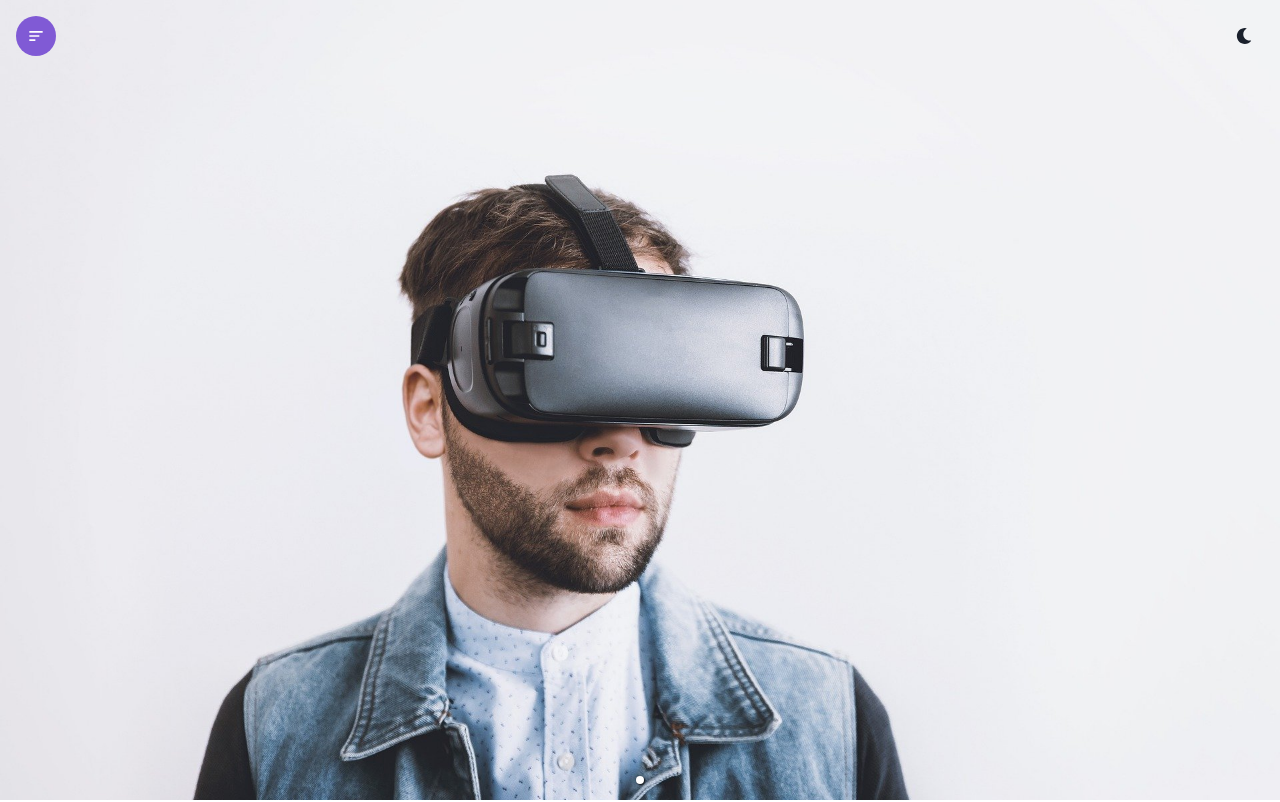
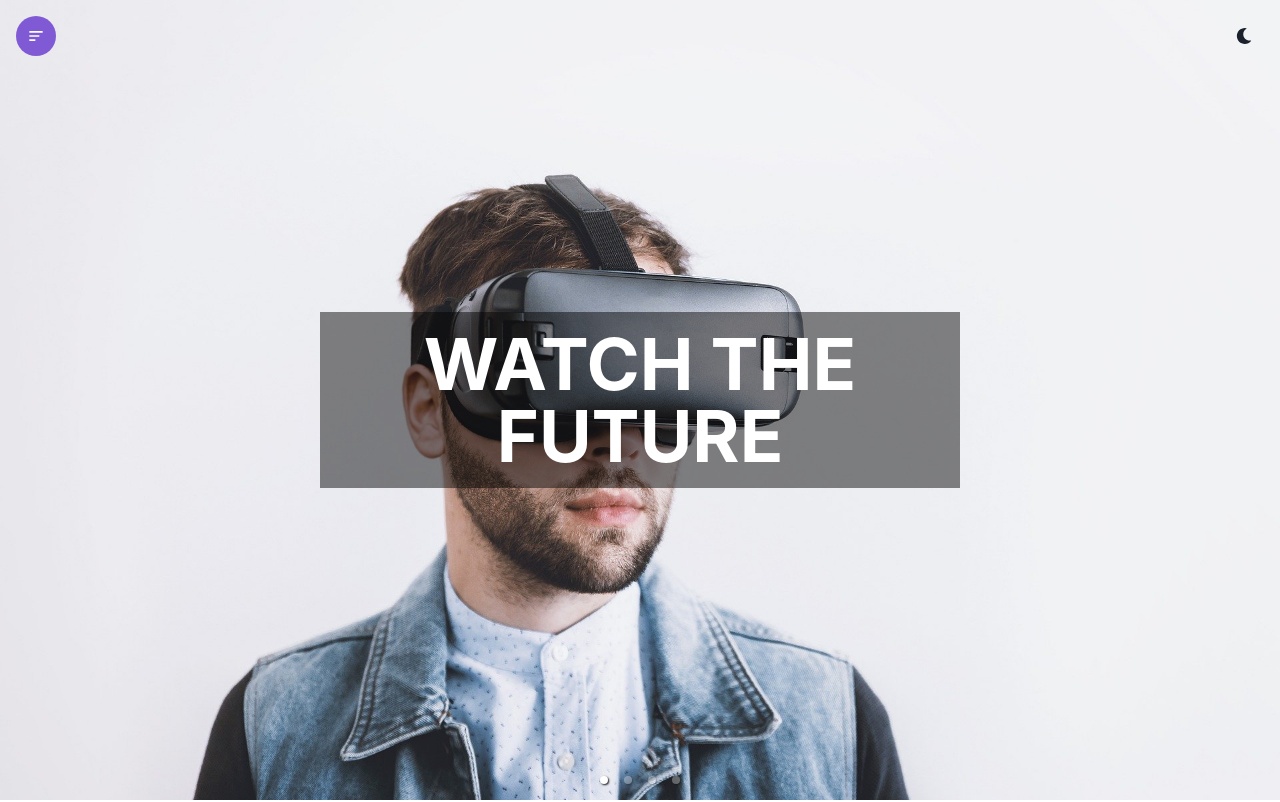
Before and after one commit to Shaikhatif17/react-Videoegy, a React (Create React App) app: page / in a window 1280 px wide. Shown: the top 802 px of the page. Built offline with nearby package versions, Linux system fonts and the light colour scheme.

Commit message:
added home component

```diff
--- a/src/Components/Home.jsx
+++ b/src/Components/Home.jsx
@@ -16,9 +16,21 @@ const Home = () => {
   return (
     <Box>
       <MyCarousel />
+<Container maxW={'container.xl'} minH={'100vh'} p='16'>
+  <Heading textTransform={'uppercase'} py="2" w={"fit-content"} borderBottom={'2px solid'} m='auto'>Services</Heading>
 
+</Container>
     </Box>
   );
+};
+const headingOptions = {
+  pos: 'absolute',
+  left: '50%',
+  top: '50%',
+  transform: 'translate(-50%,-50%)',
+  textTransform: 'uppercase',
+  p: '4',
+  size: '4xl',
 };
 
 const MyCarousel = () => (
@@ -32,10 +44,28 @@ const MyCarousel = () => (
   >
     <Box w="full" h={'100vh'}>
       <Image src={img1} h="full" w={'full'} objectFit={'cover'} />
-      <Heading bgColor={'blackAlpha.600'} color={'white'} >
+      <Heading bgColor={'blackAlpha.600'} color={'white'} {...headingOptions} >
         Watch The Future
       </Heading>
    </Box>
+    <Box w="full" h={'100vh'}>
+      <Image src={img2} h="full" w={'full'} objectFit={'cover'} />
+      <Heading bgColor={'whiteAlpha.900'} color={'black'} {...headingOptions}>
+       Future is Gaming
+      </Heading>
+  </Box>
+    <Box w="full" h={'100vh'}>
+      <Image src={img3} h="full" w={'full'} objectFit={'cover'} />
+      <Heading bgColor={'whiteAlpha.600'} color={'white'} {...headingOptions}>
+      Gaming on Console
+      </Heading>
+  </Box>
+    <Box w="full" h={'100vh'}>
+      <Image src={img4} h="full" w={'full'} objectFit={'cover'} />
+      <Heading bgColor={'whiteAlpha.600'} color={'white'} {...headingOptions}>
+       Night life is Cool
+      </Heading>
+  </Box>
   </Carousel>
 );
 
```
